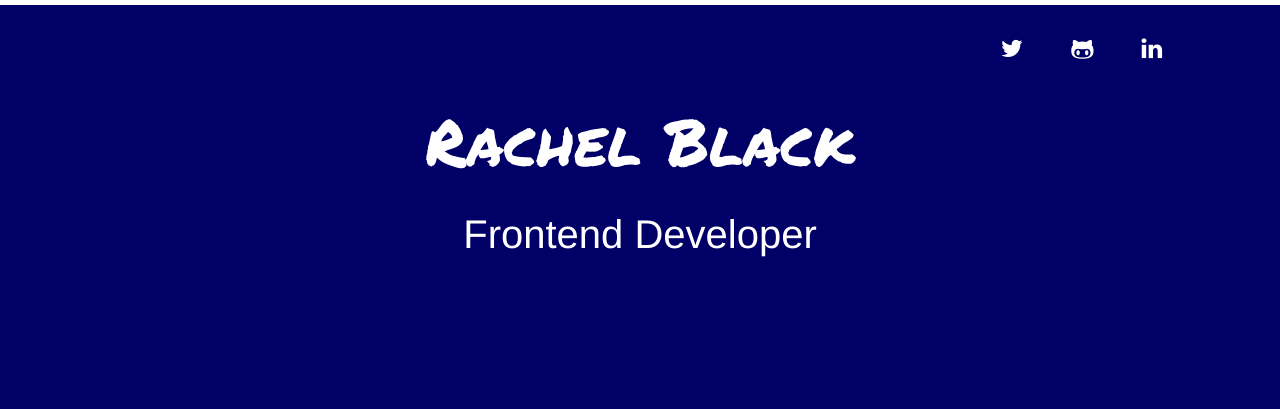
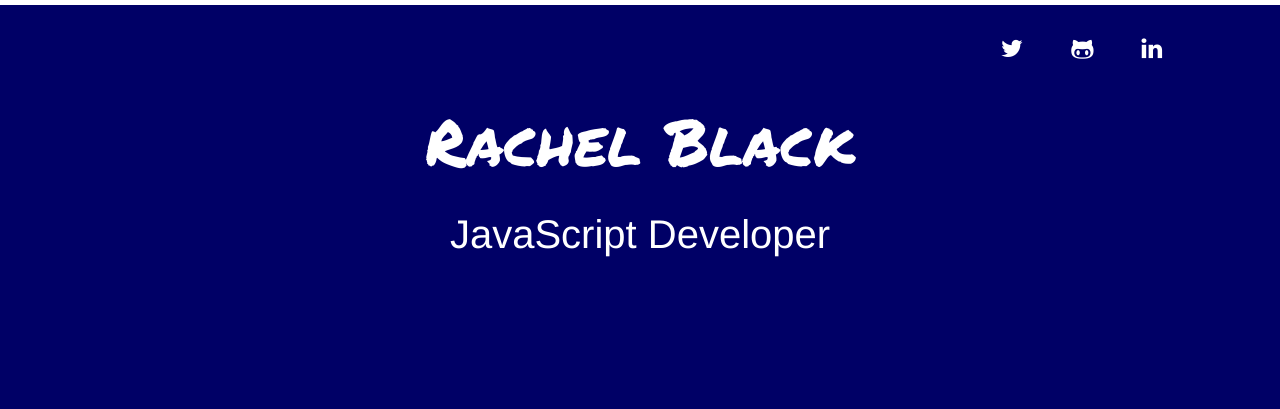
Before and after one commit to RachBLondon/rachblondon.github.io, a Jekyll site: the page built from index.html, in a window 1280 px wide. Shown: the top 409 px of the page. Built offline with Jekyll 4.4.1, drawn with Linux system fonts in a browser that asks for light colours; nearby versions of some CDN libraries.

Commit message:
Update splash.html

```diff
--- a/_includes/splash.html
+++ b/_includes/splash.html
@@ -9,7 +9,7 @@
 <section class="splash">
   <div class="splash-text">
     <h1> Rachel Black </h1>
-    <h4> Frontend Developer </h4>
+    <h4> JavaScript Developer </h4>
   </div>
 
 </section>
```
